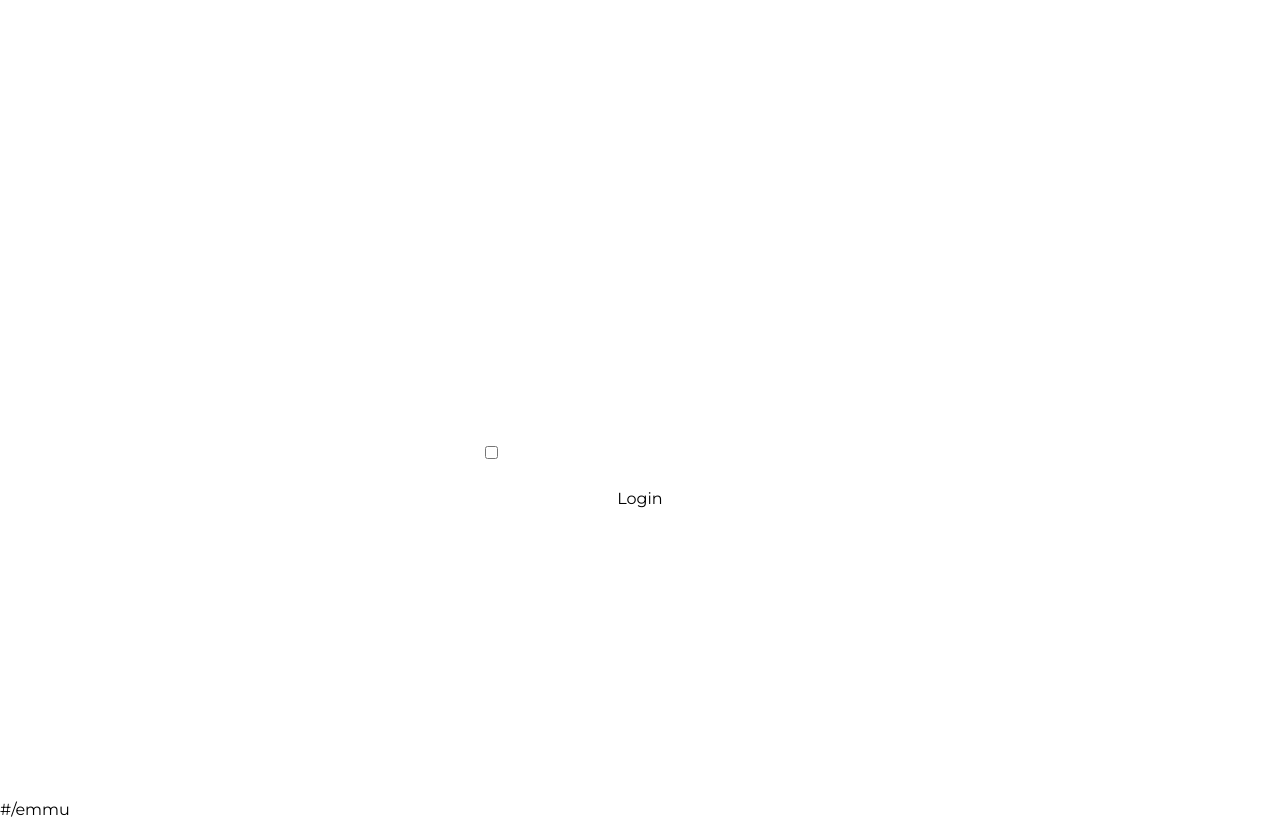
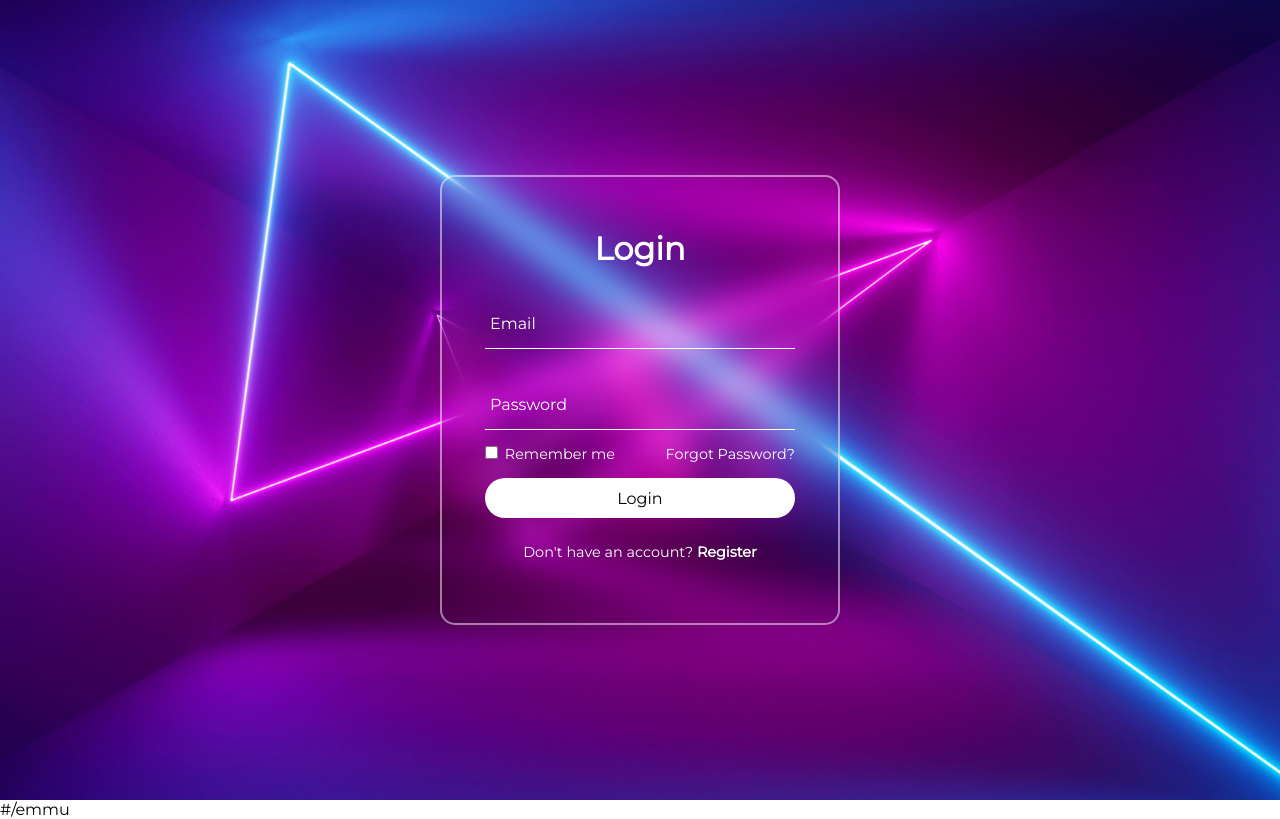
Before and after one commit to Emmu11/Login-page, a plain HTML site: page index.html in a window 1280 px wide. Drawn offline with Linux system fonts and the light colour scheme.

Commit message:
Update style.css

```diff
--- a/style.css
+++ b/style.css
@@ -12,7 +12,7 @@
   align-items: center;
   height:100vh;
   width:100%;
-  background:url('bg.jpeg') no-repeat;
+  background:url('bg.jpg') no-repeat;
   background-size:cover;
   background-position:center;
   animation:animateBg 5s linear infinite;
```
